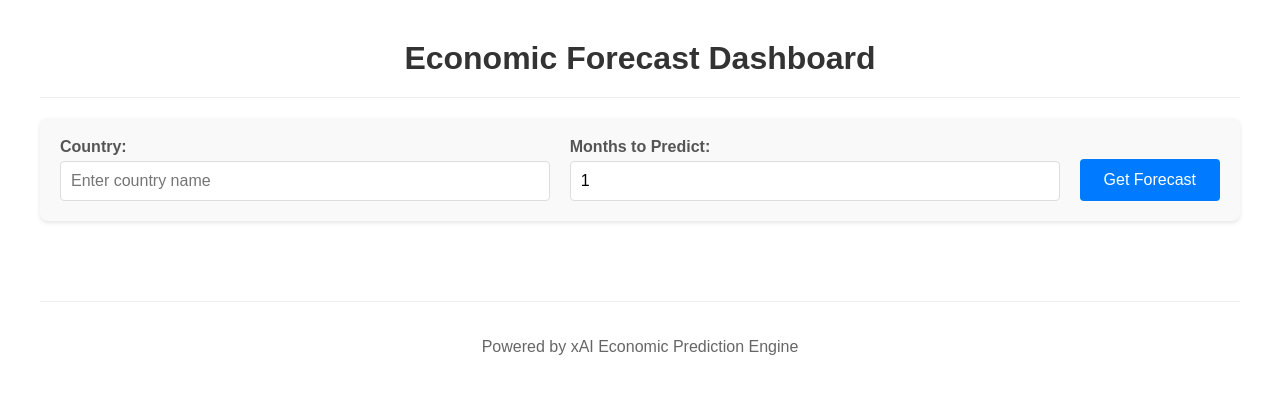
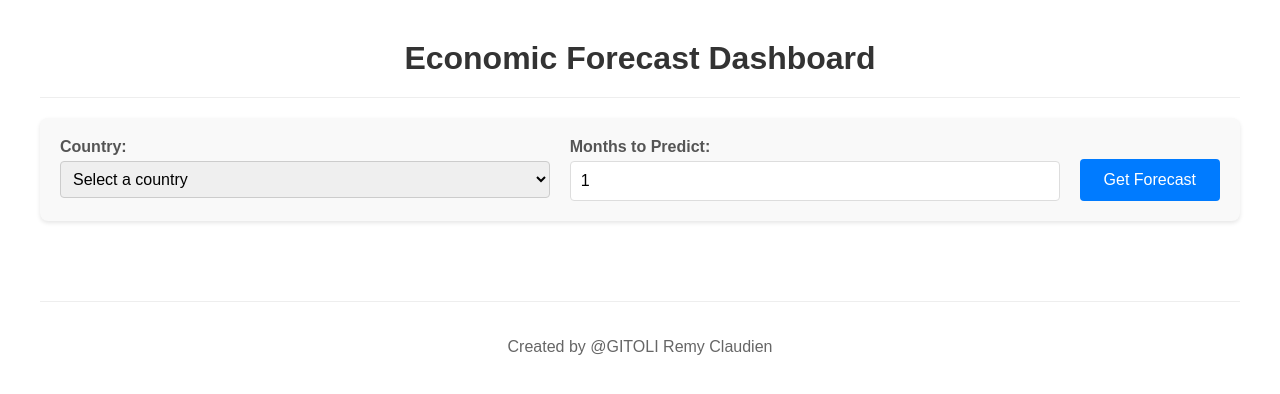
Before and after one commit to KIRENGA-Remy/Future_Economic_Crisis_Prediction, a React (Create React App) app in the folder frontend/: page / in a window 1280 px wide. Shown: the top 394 px of the page. Built offline with nearby package versions, Linux system fonts and the light colour scheme.

Commit message:
select country added

```diff
--- a/frontend/src/App.css
+++ b/frontend/src/App.css
@@ -48,6 +48,14 @@ main {
   border: 1px solid #ddd;
   border-radius: 4px;
   font-size: 16px;
+}
+
+.form-group select {
+  width: 100%; /* Matches typical input width */
+  padding: 8px; /* Consistent padding */
+  font-size: 16px; /* Consistent font size */
+  border: 1px solid #ccc; /* Matches typical input border */
+  border-radius: 4px; /* Optional: rounded corners */
 }
 
 button {
--- a/frontend/src/App.js
+++ b/frontend/src/App.js
@@ -80,13 +80,23 @@ function App() {
         <form onSubmit={handleSubmit} className="input-form">
         <div className="form-group">
   <label htmlFor="country">Country:</label>
-            <input
+  <select
     id="country"
-              type="text"
     value={country}
     onChange={(e) => setCountry(e.target.value)}
-              placeholder="Enter country name"
-            />
+  >
+    <option value="" disabled>Select a country</option>
+    <option value="Brazil">Brazil</option>
+    <option value="France">France</option>
+    <option value="USA">USA</option>
+    <option value="Canada">Canada</option>
+    <option value="Japan">Japan</option>
+    <option value="Germany">Germany</option>
+    <option value="China">China</option>
+    <option value="UK">UK</option>
+    <option value="India">India</option>
+    <option value="Australia">Australia</option>
+  </select>
 </div>
           <div className="form-group">
             <label htmlFor="months">Months to Predict:</label>
@@ -153,7 +163,7 @@ function App() {
         </section>
       )}
       <footer>
-        <p>Powered by xAI Economic Prediction Engine</p>
+        <p>Created by @GITOLI Remy Claudien</p>
       </footer>
     </div>
   );
```
Lines whose indentation alone changed are shown as unchanged.
